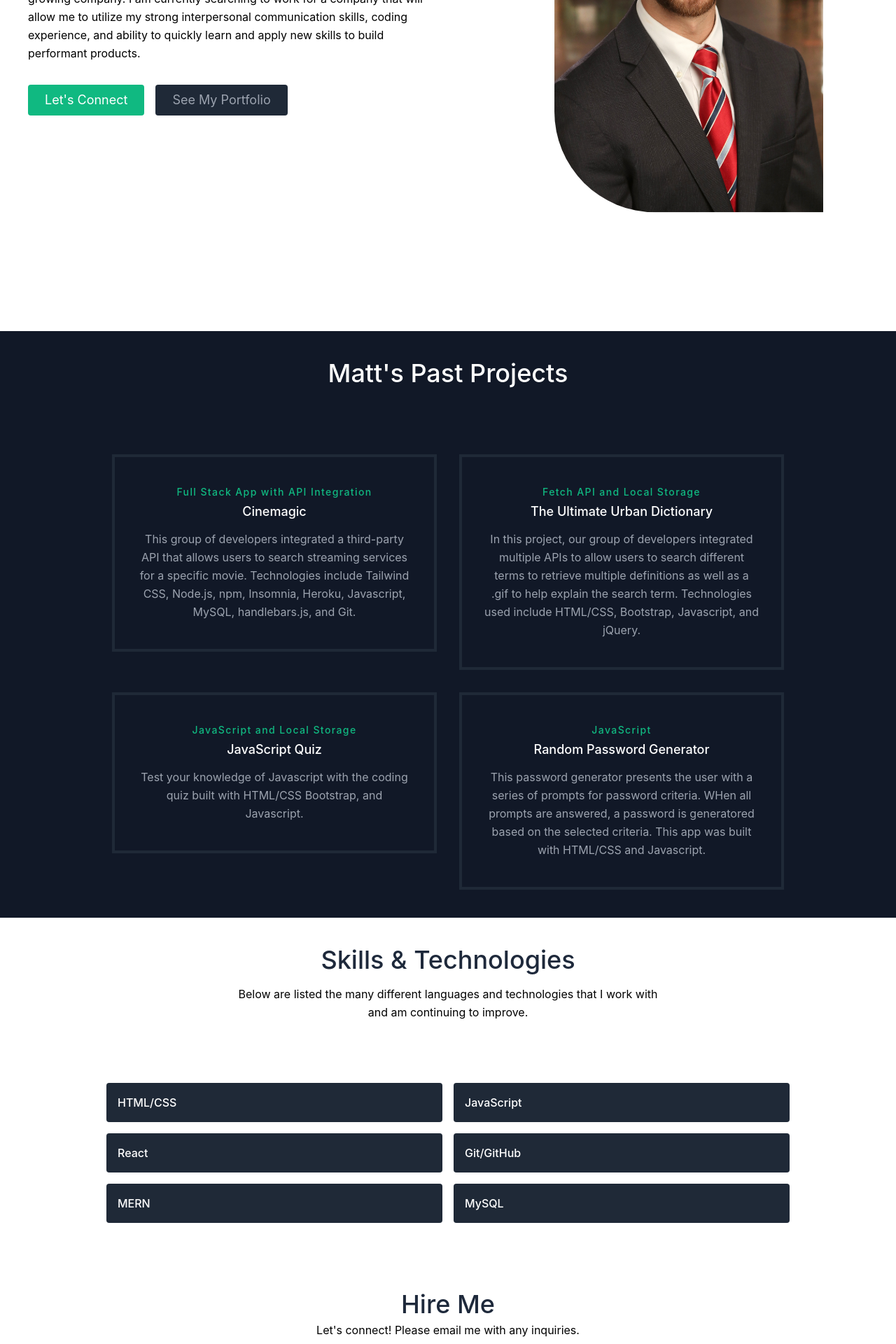
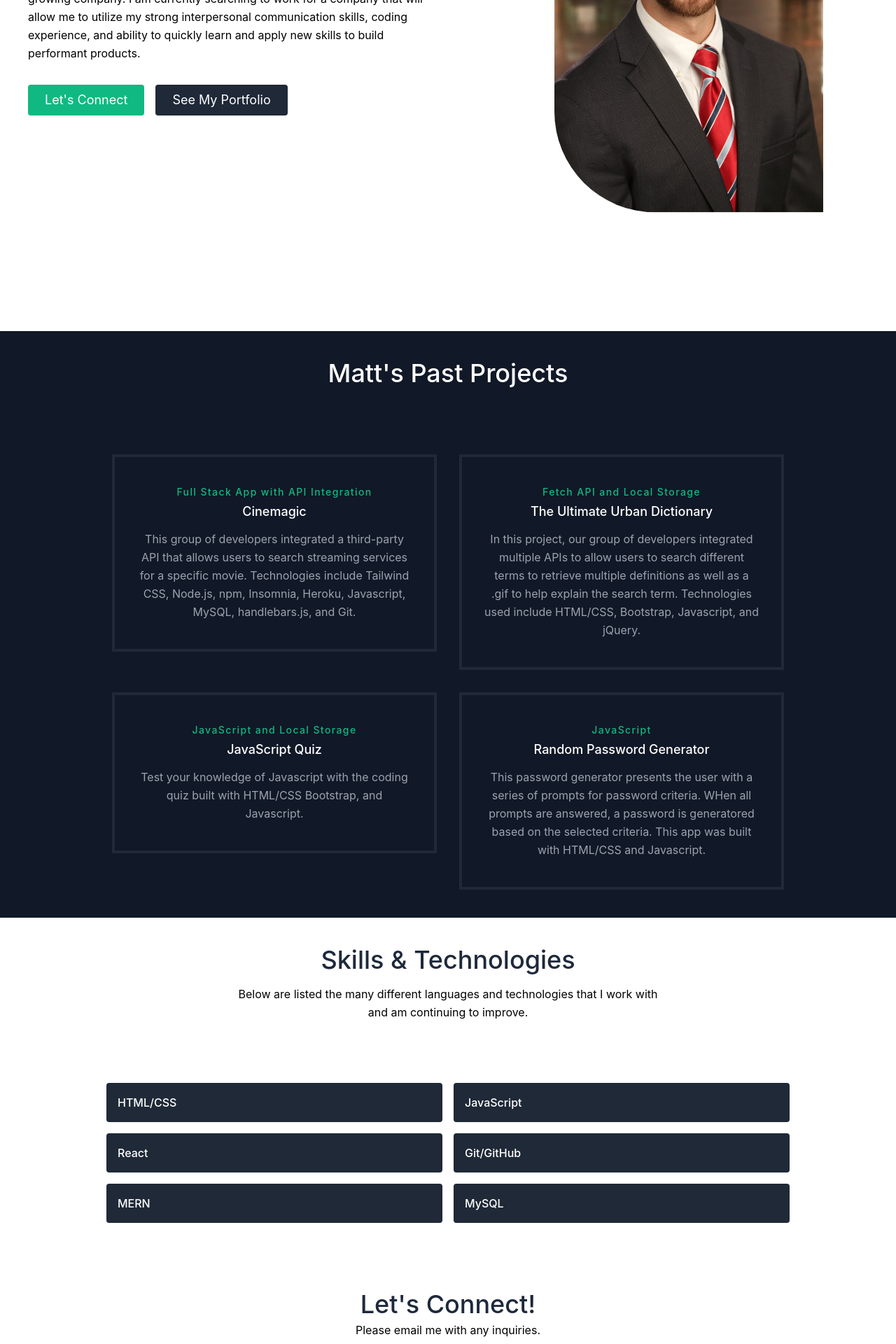
Before and after one commit to mattenos/my-react-portfolio, a React (Create React App) app: page / in a window 1280 px wide. Shown: the part 460-2380 px from the top of the page at 70% size. Built offline with nearby package versions, Linux system fonts and the light colour scheme.

Commit message:
Edited text content.

```diff
--- a/src/components/AboutMe/About.js
+++ b/src/components/AboutMe/About.js
@@ -25,7 +25,7 @@ export default function About() {
                         </a>
                         <a
                             href="#projects"
-                            className="ml-4 inline-flex text-gray-400 bg-gray-800 border-0 py-2 px-6 focus:outline-none hover:bg-gray-700 hover:text-white rounded text-lg">
+                            className="ml-4 inline-flex text-white bg-gray-800 border-0 py-2 px-6 focus:outline-none hover:bg-gray-700 hover:text-white rounded text-lg">
                             See My Portfolio
                         </a>
                     </div>
--- a/src/components/ContactMe/Contact.js
+++ b/src/components/ContactMe/Contact.js
@@ -7,10 +7,10 @@ export default function Contact() {
                 name="contact"
                 className="lg:w-1/2 md:w-1/3 px-5 py-10 mx-auto text-center mb-20">
                 <h2 className="text-slate-800 sm:text-4xl text-3xl mb-1 font-medium title-font">
-                    Hire Me
+                    Let's Connect!
                 </h2>
                 <p className="leading-relaxed mb-5">
-                    Let's connect! Please email me with any inquiries.
+                    Please email me with any inquiries.
                 </p>
                 <div className="relative mb-4">
                     <label htmlFor="email" className="leading-7 text-sm text-slate-800">
```
